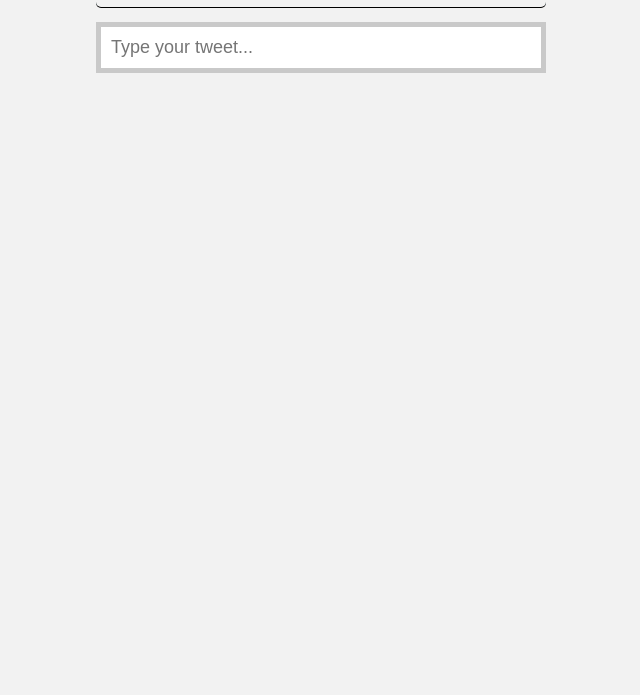
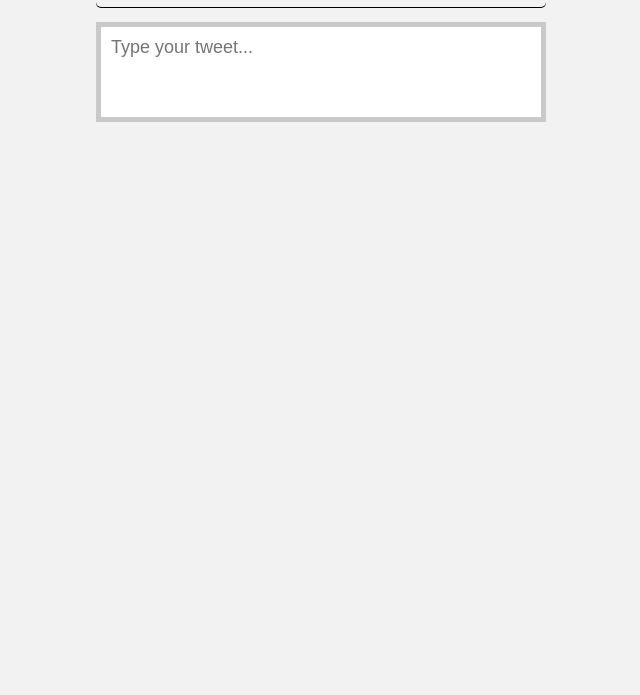
Before and after one commit to djaustin/twittoriety, a plain HTML site: page htdocs/index.html in a window 1280 px wide. Shown: the part 105-800 px from the top of the page, without its empty margins (327-967 px from the left). Drawn offline with nearby package versions, Linux system fonts and the light colour scheme.

Commit message:
prettiest

```diff
--- a/htdocs/index.html
+++ b/htdocs/index.html
@@ -13,7 +13,7 @@
 
     <div id="form">
       <div class="textfield">
-        <input type="text" placeholder="Type your tweet..." maxlength="140"></input>
+        <textarea placeholder="Type your tweet..." maxlength="140"></textarea>
       </div>
     </div>
   </body>
--- a/style/theme.css
+++ b/style/theme.css
@@ -65,11 +65,15 @@ div#header div.slogan {
 
 div#form {
   padding-top: 15px;
+  word-wrap: break-word;
+  word-break: normal;
 }
 
-input[type="text"] {
-  width: 25em;
-  display: block;
+textarea {
+    display: inline-block;
+    width: 450px;
+    height: 100px;
+    hyphens: auto;
     margin: 0;
     font-family: sans-serif;
     font-size: 18px;
@@ -79,10 +83,11 @@ input[type="text"] {
     padding: 10px;
     border: solid 5px #c9c9c9;
     transition: border 0.3s;
+    resize: none;
   }
 
-input[type="text"]:focus,
-input[type="text"].focus {
+textarea:focus,
+textarea.focus {
   outline: none;
   border: solid 5px #969696;
 }
```
Lines whose indentation alone changed are shown as unchanged.
